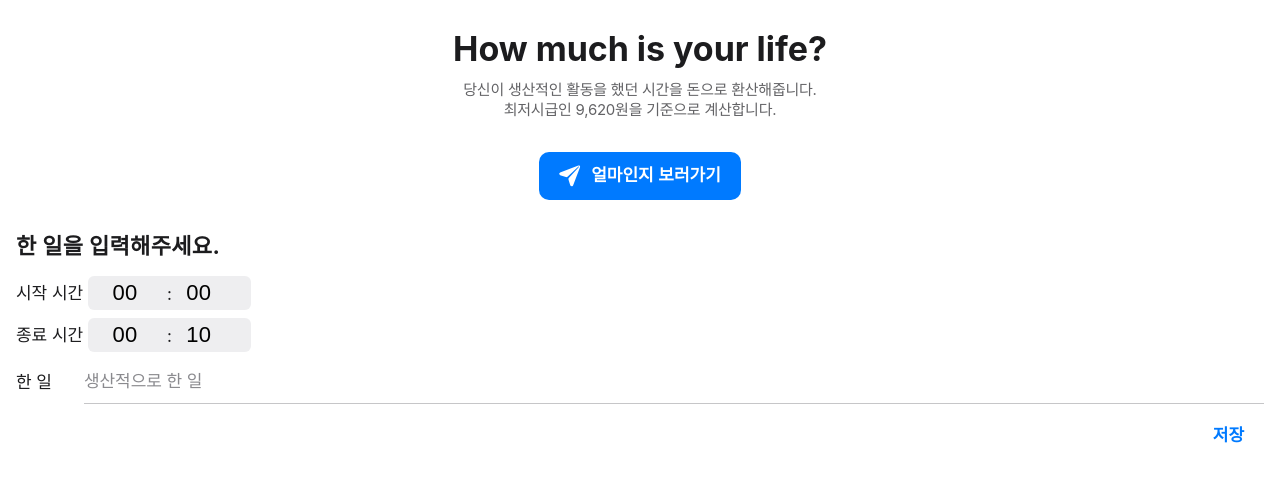
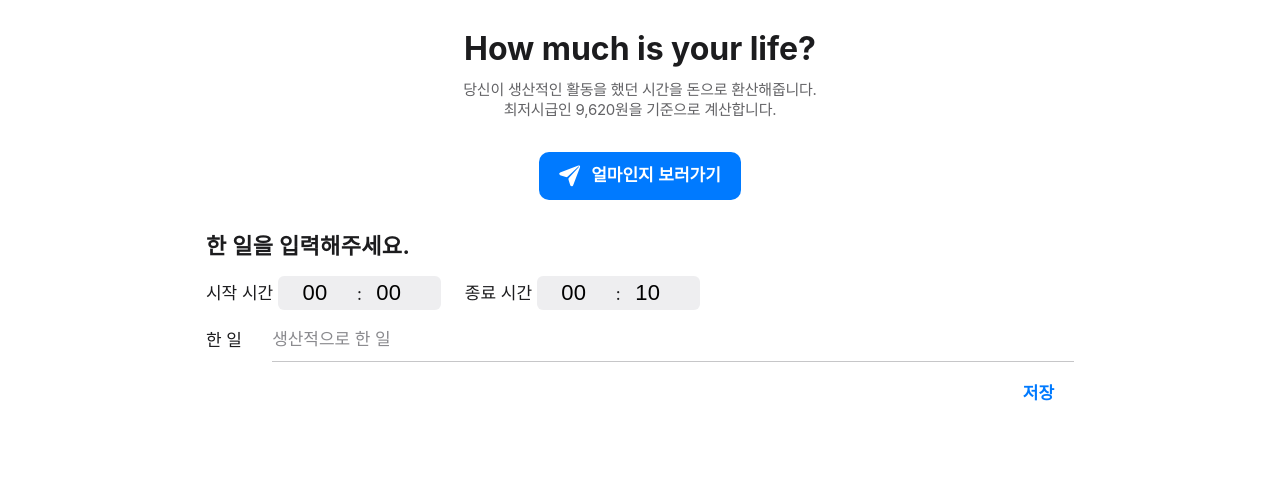
Before and after one commit to YeonsuBaek/how-much-is-your-life, a React (Create React App) app: page / in a window 1280 px wide. Both pictures are taken after a click on the button "얼마인지 보러가기". Shown: the top 482 px of the page. Built offline with nearby package versions, Linux system fonts and the light colour scheme.

Commit message:
(#4) style: 반응형에 맞도록 사이즈 조절

```diff
--- a/src/App.css
+++ b/src/App.css
@@ -33,3 +33,17 @@ body {
   justify-content: flex-start;
   align-items: center;
 }
+
+@media screen and (min-width: 640px) and (max-width: 900px) {
+  body {
+    max-width: 640px;
+    margin: 0 auto;
+  }
+}
+
+@media screen and (min-width: 900px) {
+  body {
+    max-width: 900px;
+    margin: 0 auto;
+  }
+}
--- a/src/components/FinishedForm.css
+++ b/src/components/FinishedForm.css
@@ -8,6 +8,16 @@
 .formItem label {
   width: 72px;
 }
+
+.timePickerWrapper {
+  display: flex;
+  flex-wrap: wrap;
+}
+
+.timePickerWrapper .formItem:first-child {
+  margin-right: 24px;
+}
+
 .timePicker {
   padding: 3px 10px;
   background-color: rgba(118, 118, 128, 0.12);
--- a/src/components/FinishedForm.js
+++ b/src/components/FinishedForm.js
@@ -58,6 +58,7 @@ const FinishedForm = ({ openForm, getItem }) => {
       <div>
         <h2 className='subTitle'>한 일을 입력해주세요.</h2>
         <form onSubmit={handleFormSubmit}>
+          <div className='timePickerWrapper'>
             <div className='formItem'>
               <label>시작 시간</label>
               <div className='timePicker'>
@@ -106,6 +107,7 @@ const FinishedForm = ({ openForm, getItem }) => {
                 />
               </div>
             </div>
+          </div>
           <div className='formItem finished'>
             <label htmlFor='todo'>한 일</label>
             <input
--- a/src/components/FinishedItems.css
+++ b/src/components/FinishedItems.css
@@ -12,7 +12,7 @@
 .buttonWrapper {
   position: absolute;
   top: 0;
-  right: -180px;
+  right: -176px;
   display: flex;
   justify-content: flex-end;
   align-items: flex-start;
@@ -48,7 +48,7 @@
 }
 
 .pushedFinishedItem {
-  transform: translate3d(-180px, 0, 0);
+  transform: translate3d(-176px, 0, 0);
 }
 
 .finishedDetailWrapper {
--- a/src/components/Header.css
+++ b/src/components/Header.css
@@ -10,8 +10,8 @@
   align-items: center;
   height: 48px;
   margin-bottom: 8px;
-  font-size: 34px;
-  line-height: 41px;
+  font-size: 32px;
+  line-height: 39px;
   text-align: center;
 }
 
```
Lines whose indentation alone changed are shown as unchanged.
